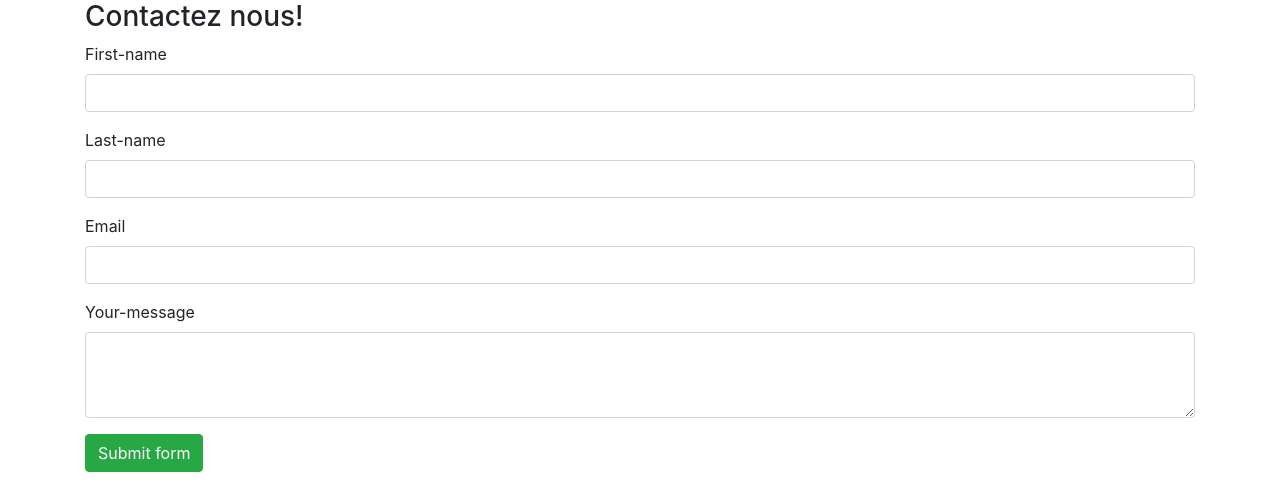
After one commit to hadenai/projet_Koffie, a PHP site: template src/View/Home/addcontact.html.twig in a window 1280 px wide; the page is wider, and only the part inside the window is pictured. The commit adds this page. Shown: the top 492 px of that part. Run offline with PHP 8.4, Linux system fonts and the light colour scheme; the template is opened without the code that fills it, so the values that code supplies are empty; a stand-in replaces the project's code that opens the database connection; some libraries are stand-ins or nearby versions.

Commit message:
add contact section

```diff
--- a/composer.json
+++ b/composer.json
@@ -11,7 +11,8 @@
     "require": {
         "php" : ">=7.2",
         "ext-pdo" : "*",
-        "twig/twig": "^2.4"
+        "twig/twig": "^2.4",
+        "avbdr/php-bootstrap-form": "^4.0"
     },
     "require-dev": {
         "phpro/grumphp": "^0.15.0",
--- /dev/null
+++ b/src/View/Home/addcontact.html.twig
@@ -0,0 +1,53 @@
+{% extends "layout.html.twig" %}
+
+{% block content %}
+    <div class="container">
+        <h3> Contactez nous! </h3>
+    </div>
+    <div class="container">
+        <div class="row">
+            <form action="" method="post" class="col-12">
+                <div class="form-group">
+                    <label for="firstname">First-name </label>
+                    <input name="firstname" type="text" id="firstname" class="form-control">
+                    {% if firstNameError is defined %}
+                        {{ firstNameError }}
+                    {% endif %}
+                </div>
+                <div class="form-group">
+                    <label for="lastname">Last-name </label>
+                    <input name="lastname" type="text" id="lastname" class="form-control">
+                    {% if lastNameError is defined %}
+                        {{ lastNameError }}
+                    {% endif %}
+                </div>
+                <div class="form-group">
+                    <label for="email">Email </label>
+                    <input name="email" type="text" id="email" class="form-control">
+                    {% if emailError is defined %}
+                        {{ emailError }}
+                    {% endif %}
+                </div>
+                <div class="form-group">
+                    <label for="yourmessage">Your-message</label>
+                    <textarea name="yourmessage" id="yourmessage" rows="3" class="form-control"></textarea>
+                    {% if yourMessageError is defined %}
+                        {{ yourMessageError }}
+                    {% endif %}
+                    <button class="btn btn-success mt-3" type="submit">Submit form</button>
+                </div>
+            </form>
+        </div>
+    </div>
+    <div class="container">
+        <div class="row mt-4">
+            <div class="col-lg-2"><a href="https://twitter.com/?lang=fr"><img src="https://image.noelshack.com/fichiers/2019/15/3/1554902999-twitter-1.png" alt="logo.twitter" ></a></div>
+            <div class="col-lg-2"><a href="https://fr-fr.facebook.com/"><img src="https://image.noelshack.com/fichiers/2019/15/3/1554903375-facebook-logo.png" alt="logo.facebook" ></a></div>
+            <div class="col-lg-2"><a href="https://www.youtube.com/"><img src="https://image.noelshack.com/fichiers/2019/15/3/1554903591-youtube.png" alt="logo.youtube" ></a></div>
+            <div class="col-lg-2"><a href="https://www.linkedin.com/"><img src="https://image.noelshack.com/fichiers/2019/15/3/1554903846-linkedin-big-logo.png" alt="logo.linkedin" ></a></div>
+            <div class="col-lg-2"><a href="https://www.instagram.com/?hl=fr"><img src="https://image.noelshack.com/fichiers/2019/15/3/1554904043-instagram.png" alt="logo.instagram" ></a></div>
+            <div class="col-lg-2"><a href="https://www.pinterest.fr/"><img src="https://image.noelshack.com/fichiers/2019/15/3/1554904814-pinterest.png" alt="logo.pinterest" ></a></div>
+        </div>
+    </div>
+
+{% endblock %}
--- a/src/View/layout.html.twig
+++ b/src/View/layout.html.twig
@@ -8,6 +8,7 @@
     <title>{% block title %}{% endblock %}</title>
 
     <link rel="stylesheet" href="/assets/css/style.css">
+    <link rel="stylesheet" href="https://stackpath.bootstrapcdn.com/bootstrap/4.3.1/css/bootstrap.min.css" integrity="sha384-ggOyR0iXCbMQv3Xipma34MD+dH/1fQ784/j6cY/iJTQUOhcWr7x9JvoRxT2MZw1T" crossorigin="anonymous">
     {% block stylesheet %}{% endblock %}
     <link rel="icon" href="/assets/images/favicon.png">
 </head>
@@ -16,5 +17,6 @@
 
 {% block content %}{% endblock %}
 {% block javascript %}{% endblock %}
+
 </body>
 </html>
```
Also changed, not shown: src/Controller/AddContactController.php (added, +45 -0 lines), src/Model/AddContactManager.php (added, +28 -0 lines), src/Controller/HomeController.php (line endings or trailing spaces), 2 other files.
